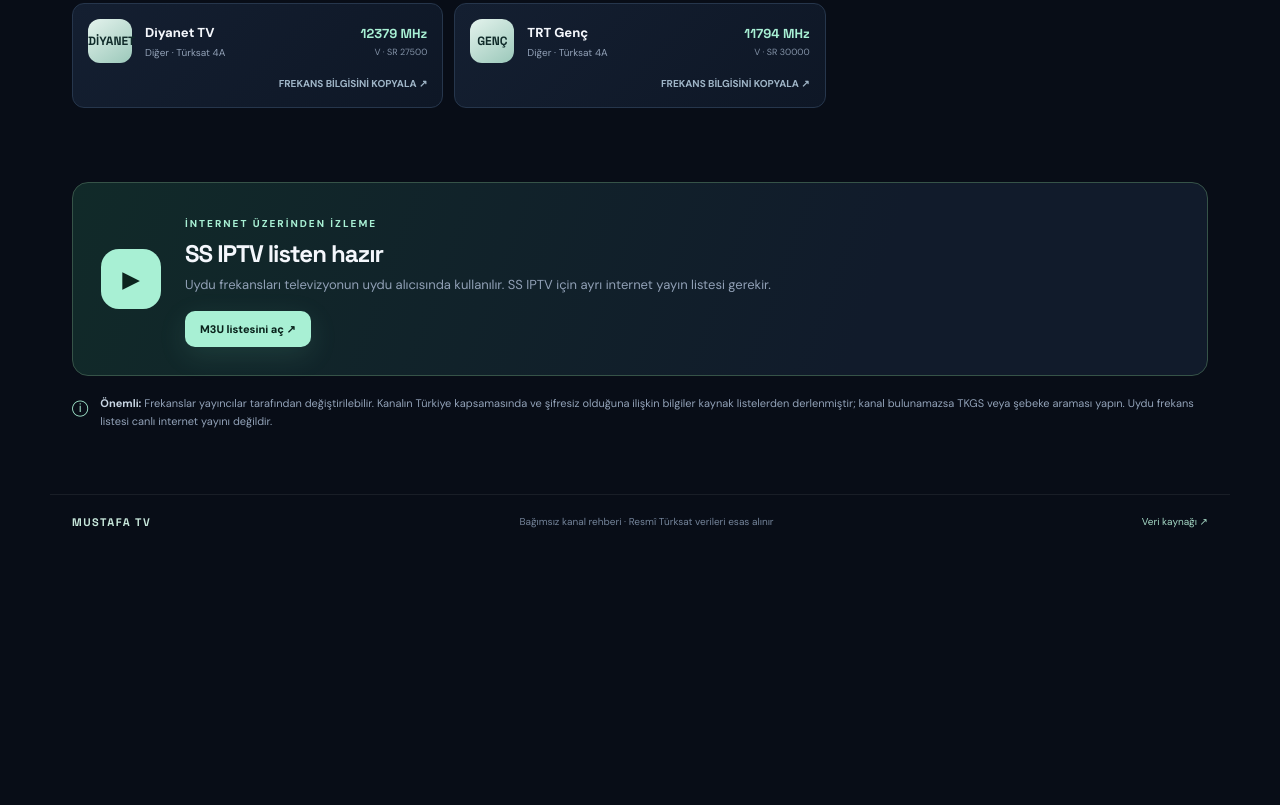
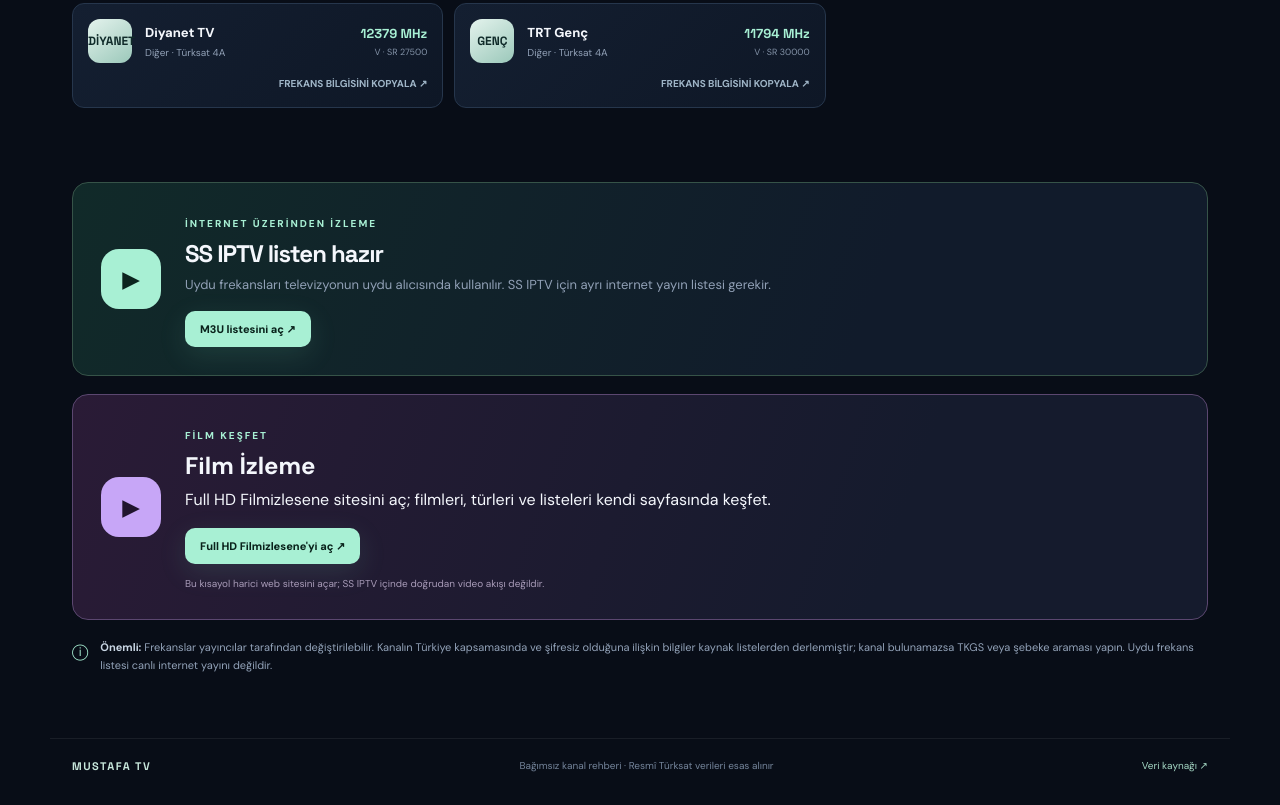
Before and after one commit to gonenmustafa1-lab/mstfgnn1, a plain HTML site: page index.html in a window 1280 px wide. Shown: the part 2356-3161 px from the top of the page. Before the commit the page ends 2917 px from the top, so only its background shows below. Drawn offline with Linux system fonts and the light colour scheme.

Commit message:
Add Film İzleme shortcut to Mustafa TV site and use TV1 playlist link

```diff
--- a/index.html
+++ b/index.html
@@ -17,7 +17,18 @@
 <section class="section" id="channels"><div class="section-head"><div><span class="kicker">KANAL KATALOĞU</span><h2>Uydu kanalları</h2><p>Türkiye kapsama alanındaki popüler şifresiz kanallar.</p></div><div class="search-wrap"><span>⌕</span><input id="search" type="search" placeholder="Kanal veya frekans ara..." aria-label="Kanal veya frekans ara"></div></div>
 <div class="filters" id="filters"><button class="filter active" data-filter="Tümü">Tümü</button><button class="filter" data-filter="Ulusal">Ulusal</button><button class="filter" data-filter="Haber">Haber</button><button class="filter" data-filter="Spor">Spor</button><button class="filter" data-filter="Belgesel">Belgesel</button><button class="filter" data-filter="Çocuk">Çocuk</button><button class="filter" data-filter="Eğlence">Eğlence</button><button class="filter" data-filter="Diğer">Diğer</button></div>
 <div class="results-line"><span id="resultCount">Kanallar yükleniyor…</span><span>Frekans bilgisi · MHz</span></div><div class="channel-grid" id="channelGrid"></div><div class="empty hidden" id="empty">Aradığın kanal bulunamadı. Başka bir isim veya frekans dene.</div></section>
-<section class="iptv-panel"><div class="iptv-icon">▶</div><div class="iptv-copy"><span class="kicker">İNTERNET ÜZERİNDEN İZLEME</span><h2>SS IPTV listen hazır</h2><p>Uydu frekansları televizyonun uydu alıcısında kullanılır. SS IPTV için ayrı internet yayın listesi gerekir.</p><a class="primary-btn small" href="https://raw.githubusercontent.com/gonenmustafa1-lab/mstfgnn1/main/tr.m3u" target="_blank" rel="noopener">M3U listesini aç ↗</a></div></section>
+<section class="iptv-panel"><div class="iptv-icon">▶</div><div class="iptv-copy"><span class="kicker">İNTERNET ÜZERİNDEN İZLEME</span><h2>SS IPTV listen hazır</h2><p>Uydu frekansları televizyonun uydu alıcısında kullanılır. SS IPTV için ayrı internet yayın listesi gerekir.</p><a class="primary-btn small" href="https://raw.githubusercontent.com/gonenmustafa1-lab/mstfgnn1/main/tv1.m3u" target="_blank" rel="noopener">M3U listesini aç ↗</a></div></section>
+
+<section class="film-panel">
+  <div class="film-icon">▶</div>
+  <div class="film-copy">
+    <span class="kicker">FİLM KEŞFET</span>
+    <h2>Film İzleme</h2>
+    <p>Full HD Filmizlesene sitesini aç; filmleri, türleri ve listeleri kendi sayfasında keşfet.</p>
+    <a class="primary-btn small" href="https://www.fullhdfilmizlesene.now/" target="_blank" rel="noopener noreferrer">Full HD Filmizlesene'yi aç ↗</a>
+    <small class="film-note">Bu kısayol harici web sitesini açar; SS IPTV içinde doğrudan video akışı değildir.</small>
+  </div>
+</section>
 <section class="notice"><span>ⓘ</span><p><b>Önemli:</b> Frekanslar yayıncılar tarafından değiştirilebilir. Kanalın Türkiye kapsamasında ve şifresiz olduğuna ilişkin bilgiler kaynak listelerden derlenmiştir; kanal bulunamazsa TKGS veya şebeke araması yapın. Uydu frekans listesi canlı internet yayını değildir.</p></section>
 </main>
 <footer><span class="footer-brand">MUSTAFA TV</span><span>Bağımsız kanal rehberi · Resmî Türksat verileri esas alınır</span><a href="https://www.turksat.com.tr/uydu/yayincilik-hizmetleri/turksat-frekans-listesi" target="_blank" rel="noopener">Veri kaynağı ↗</a></footer>
```
